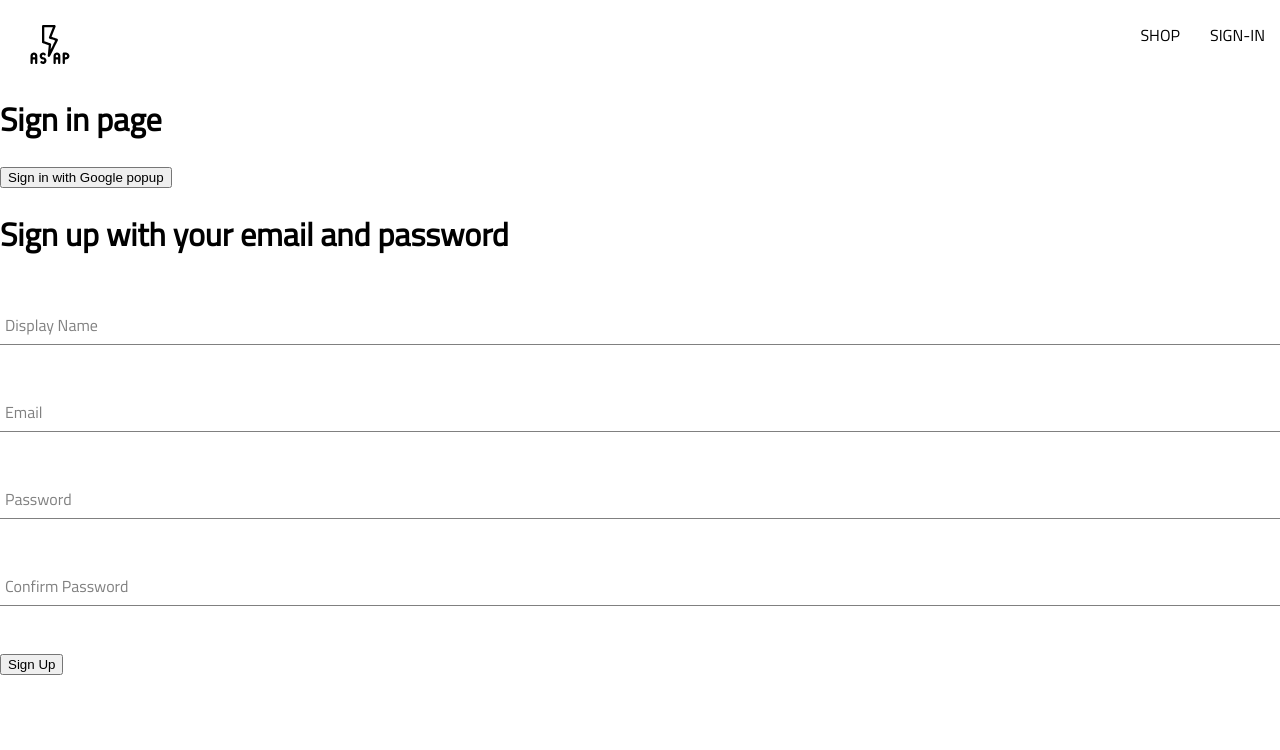
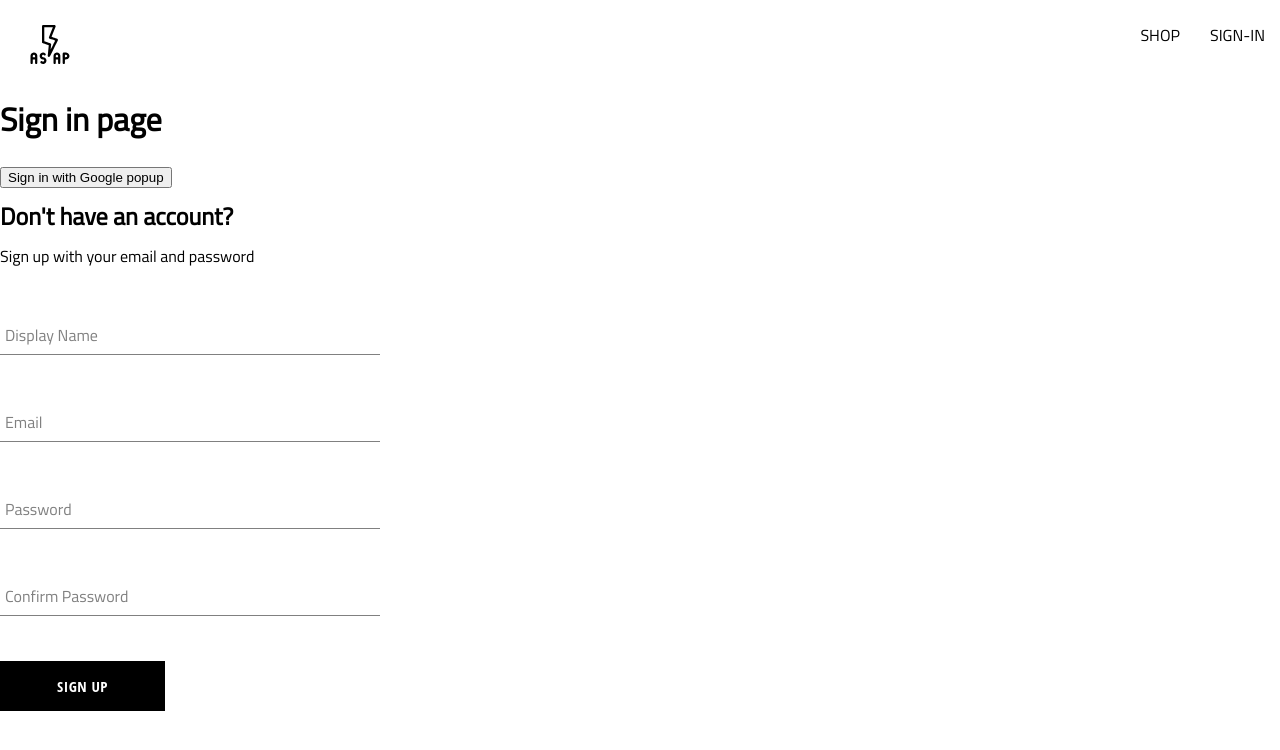
Before and after one commit to AlexWebDev01/asap-clothes, a React (Create React App) app: page /sign-in in a window 1280 px wide. Shown: the top 750 px of the page. Built offline with nearby package versions, Linux system fonts and the light colour scheme.

Commit message:
button component

```diff
--- /dev/null
+++ b/src/components/button/button.component.jsx
@@ -0,0 +1,19 @@
+import './button.styles.scss';
+
+const BUTTON_TYPE_CLASSES = {
+    google: 'google-sign-in',
+    inverted: 'inverted',
+}
+
+const Button = ({ children, buttonType, ...inputOptions }) => {
+    return (
+        <button
+            className={`button-container ${BUTTON_TYPE_CLASSES[buttonType]}`}
+            {...inputOptions}
+        >{
+            children}
+        </button>
+    );
+};
+
+export default Button;
--- /dev/null
+++ b/src/components/button/button.styles.scss
@@ -0,0 +1,45 @@
+.button-container {
+    min-width: 165px;
+    width: auto;
+    height: 50px;
+    letter-spacing: 0.5px;
+    line-height: 50px;
+    padding: 0 35px 0 35px;
+    font-size: 15px;
+    background-color: black;
+    color: white;
+    text-transform: uppercase;
+    font-family: 'Open Sans Condensed';
+    border: none;
+    cursor: pointer;
+    display: flex;
+    justify-content: center;
+
+    &:hover {
+      background-color: white;
+      color: black;
+      border: 1px solid black;
+    }
+
+    &.google-sign-in {
+      background-color: #4285f4;
+      color: white;
+
+      &:hover {
+        background-color: #357ae8;
+        border: none;
+      }
+    }
+
+    &.inverted {
+      background-color: white;
+      color: black;
+      border: 1px solid black;
+
+      &:hover {
+        background-color: black;
+        color: white;
+        border: none;
+      }
+    }
+  }
--- a/src/components/sign-up-form/sign-up-form.components.jsx
+++ b/src/components/sign-up-form/sign-up-form.components.jsx
@@ -1,8 +1,11 @@
 import { useState } from "react";
 
 import FormInput from "../form-input/form-input.components";
+import Button from "../button/button.component";
 
 import { createAuthUserWithEmailAndPassword, createUserDocumentFromAuth } from "../../utils/firebase/firebase.utils";
+
+import './sign-up-form.styles.scss';
 
 const defaultFormFields = {
     displayName: '',
@@ -51,8 +54,9 @@
     };
 
     return (
-        <div>
-            <h1>Sign up with your email and password</h1>
+        <div className="sign-up-container">
+            <h2>Don't have an account?</h2>
+            <span>Sign up with your email and password</span>
             <form onSubmit={handleSubmit}>
                 <FormInput
                     label='Display Name'
@@ -97,7 +101,7 @@
                         value : confirmPassword,
                     }}
                 />
-                <button type='submit'>Sign Up</button>
+                <Button type='submit'>Sign Up</Button>
             </form>
         </div>
     );
--- /dev/null
+++ b/src/components/sign-up-form/sign-up-form.styles.scss
@@ -0,0 +1,9 @@
+.sign-up-container {
+    display: flex;
+    flex-direction: column;
+    width: 380px;
+}
+
+h2 {
+    margin: 10px 0;
+}
```
